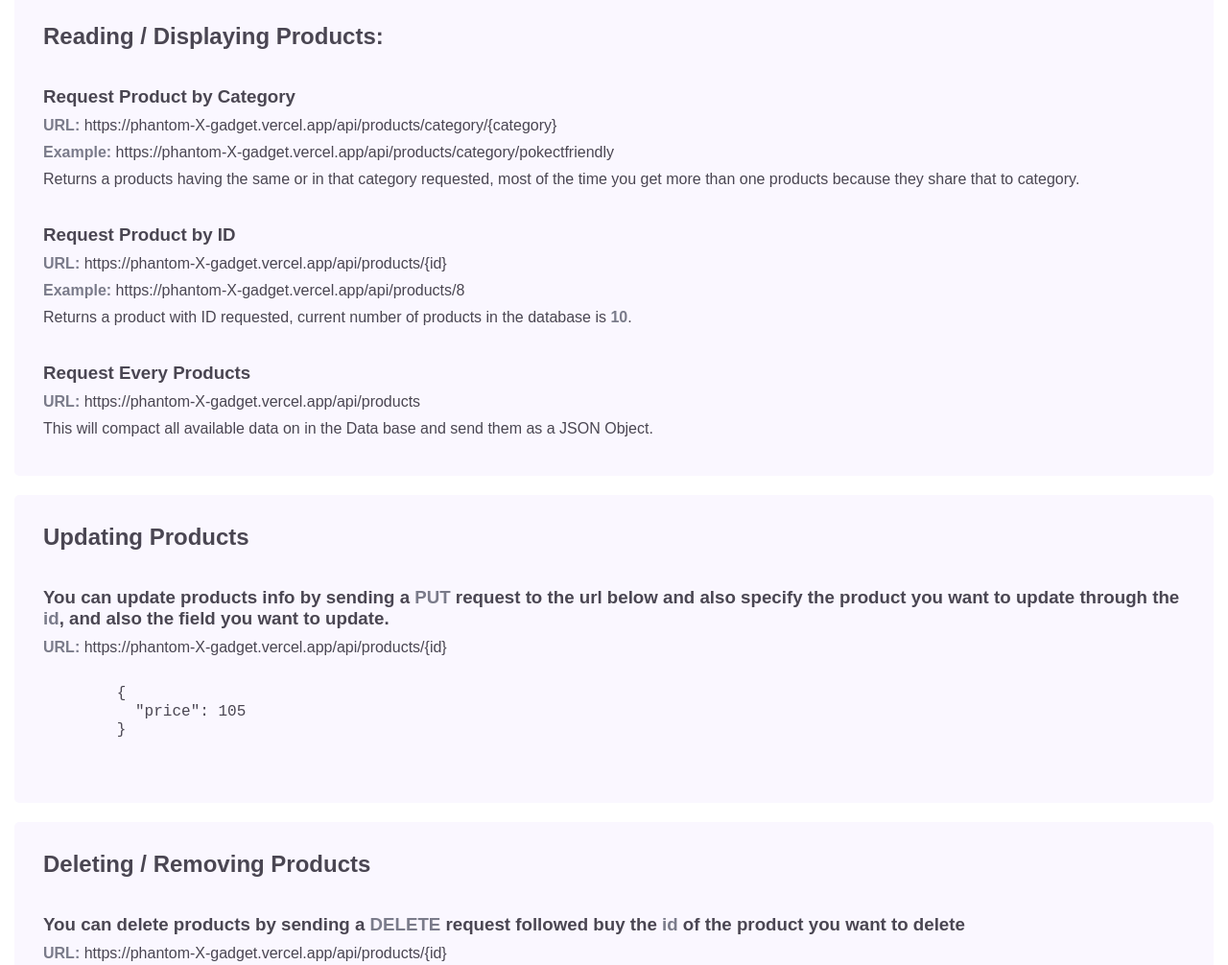
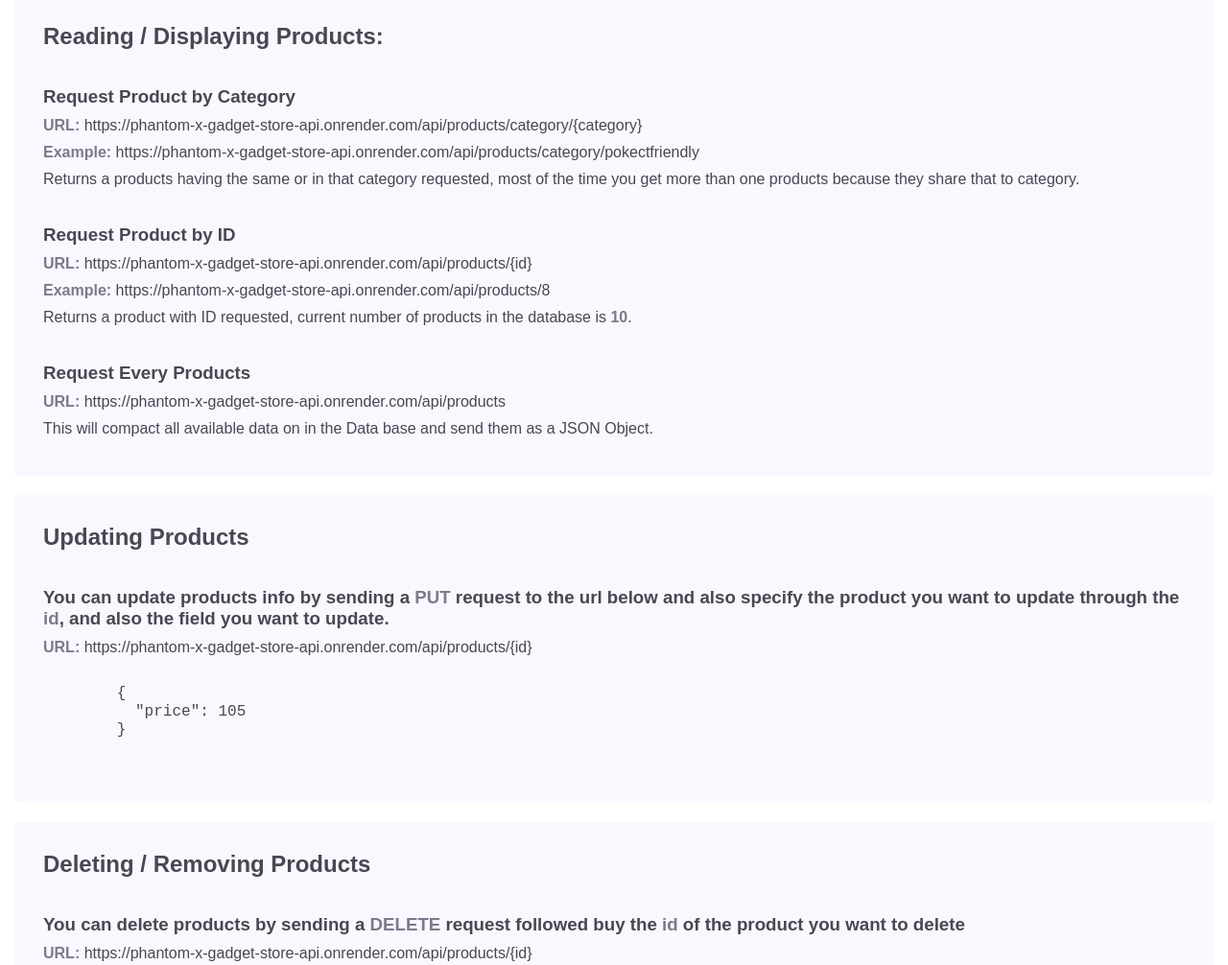
Before and after one commit to Dannysnotepad/Phantom-X-Gadget-store-API, a website: page data/index.html in a window 1280 px wide. Shown: the part 1020-2026 px from the top of the page at 96% size. Drawn offline with Linux system fonts and the light colour scheme; a web font is replaced by a local one.

Commit message:
Stable version

```diff
--- a/data/index.html
+++ b/data/index.html
@@ -9,6 +9,7 @@
   <!--Styles-->
   <style>
     @import url('https://fonts.googleapis.com/css2?family=Comic+Neue&family=Montserrat:wght@700&family=Mooli&family=Roboto&family=Roboto+Mono&family=Ubuntu:wght@500&display=swap');
+
 *{
   margin: 0;
   padding: 0;
@@ -132,24 +133,24 @@
       <h2>Reading / Displaying Products:</h2>
       <br>
       <h3>Request Product by Category</h3>
-      <p><span>URL:</span> https://phantom-X-gadget.vercel.app/api/products/category/{category}</p>
-      <p><span>Example:</span> https://phantom-X-gadget.vercel.app/api/products/category/pokectfriendly</p>
+      <p><span>URL:</span> https://phantom-x-gadget-store-api.onrender.com/api/products/category/{category}</p>
+      <p><span>Example:</span> https://phantom-x-gadget-store-api.onrender.com/api/products/category/pokectfriendly</p>
       <p>Returns a products having the same or in that category requested, most of the time you get more than one products because they share that to category.</p>
       <br>
       <h3>Request Product by ID</h3>
-      <p><span>URL:</span> https://phantom-X-gadget.vercel.app/api/products/{id}</p>
-      <p><span>Example:</span> https://phantom-X-gadget.vercel.app/api/products/8</p>
+      <p><span>URL:</span> https://phantom-x-gadget-store-api.onrender.com/api/products/{id}</p>
+      <p><span>Example:</span> https://phantom-x-gadget-store-api.onrender.com/api/products/8</p>
       <p>Returns a product with ID requested, current number of products in the database is <span>10</span>.</p>
       <br>
       <h3>Request Every Products</h3>
-      <p><span>URL:</span> https://phantom-X-gadget.vercel.app/api/products</p>
+      <p><span>URL:</span> https://phantom-x-gadget-store-api.onrender.com/api/products</p>
       <p>This will compact all available data on in the Data base and send them as a JSON Object.</p>
     </div>
     <div class="howItWorks">
       <h2>Updating Products</h2>
       <br>
       <h3>You can update products info by sending a <span>PUT</span> request to the url below and also specify the product you want to update through the <span>id</span>, and also the field you want to update.</h3>
-      <p><span>URL:</span> https://phantom-X-gadget.vercel.app/api/products/{id}</p>
+      <p><span>URL:</span> https://phantom-x-gadget-store-api.onrender.com/api/products/{id}</p>
       <pre>
               <code>
         {
@@ -162,7 +163,7 @@
       <h2>Deleting / Removing Products</h2>
       <br>
       <h3>You can delete products by sending a <span>DELETE</span> request followed buy the <span>id</span> of the product you want to delete</h3>
-      <p><span>URL:</span> https://phantom-X-gadget.vercel.app/api/products/{id}</p>
+      <p><span>URL:</span> https://phantom-x-gadget-store-api.onrender.com/api/products/{id}</p>
     </div>
     <div class="howItWorks">
       <h2>DB Summary</h2>
@@ -185,13 +186,3 @@
   </script>
 </body>
 </html>
-<!doctype html>
-<html>
-  <head>
-    <meta charset="UTF-8" />
-    <meta name="viewport" content="width=device-width, initial-scale=1" />
-    <title></title>
-  </head>
-
-  <body></body>
-</html>
```
